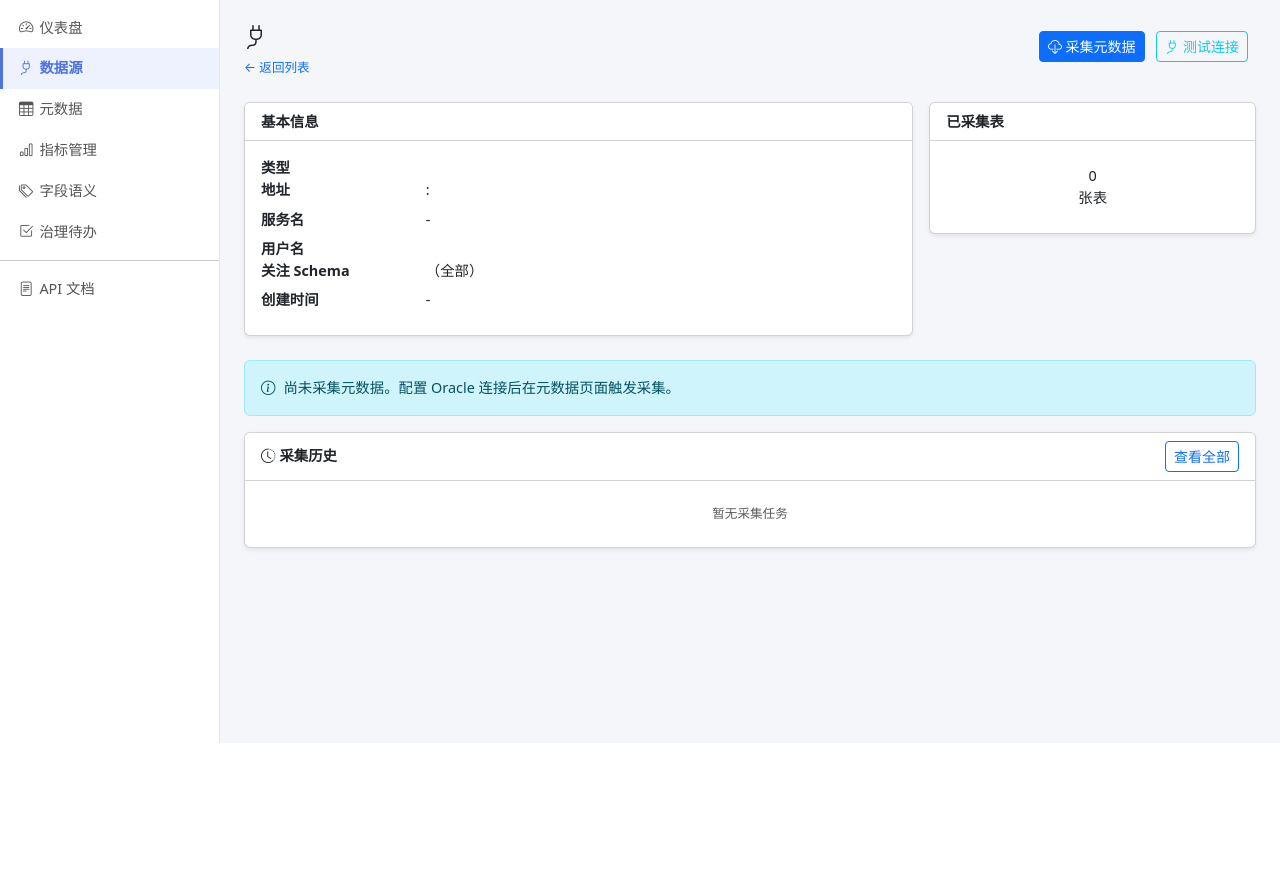
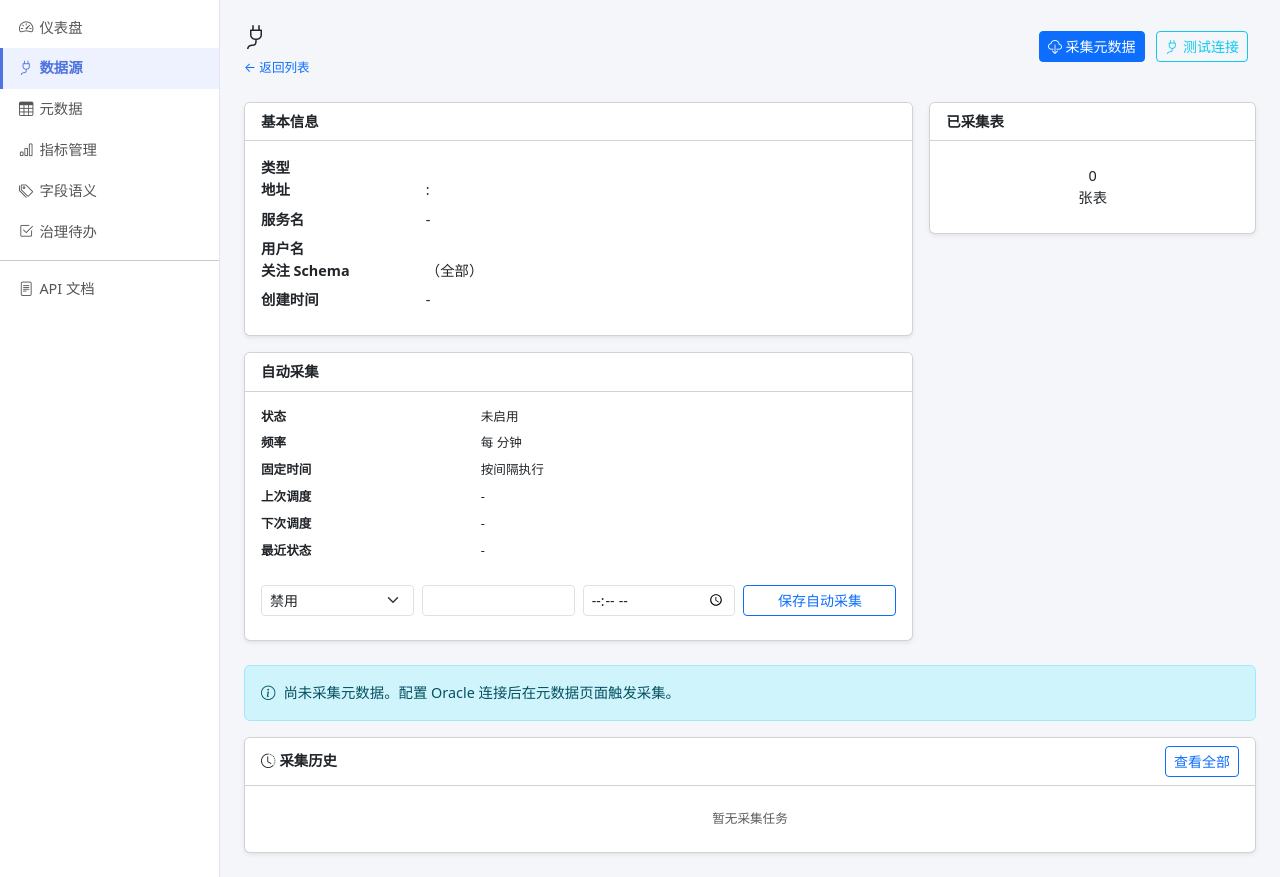
Before and after one commit to chenke2007/MetricForge_2, a FastAPI app: template app/web/templates/datasources/detail.html in a window 1280 px wide. Shown: the part 57-934 px from the top of the page. Before the commit the page ends 800 px from the top, so only its background shows below. Run offline with FastAPI, Linux system fonts and the light colour scheme; the template is opened without the code that fills it, so the values that code supplies are empty.

Commit message:
feat: show metadata schedule governance UI

```diff
--- a/app/web/routes.py
+++ b/app/web/routes.py
@@ -294,18 +294,20 @@ def field_semantic_list(request: Request):
 
 
 @router.get("/governance", response_class=HTMLResponse)
-def governance_list(request: Request, status: str = None):
+def governance_list(request: Request, status: str = None, source: str = None):
     """治理待办页面"""
     db = get_session()
     try:
         q = db.query(GovernanceTicket)
         if status:
             q = q.filter(GovernanceTicket.status == status)
+        if source:
+            q = q.filter(GovernanceTicket.source == source)
         tickets = q.order_by(GovernanceTicket.created_at.desc()).all()
         return templates.TemplateResponse(
             request,
             "governance/list.html",
-            {"request": request, "tickets": tickets, "current_status": status},
+            {"request": request, "tickets": tickets, "current_status": status, "current_source": source},
         )
     finally:
         db.close()
--- a/app/web/templates/datasources/detail.html
+++ b/app/web/templates/datasources/detail.html
@@ -34,6 +34,43 @@
                     <dt class="col-sm-3">创建时间</dt>
                     <dd class="col-sm-9">{{ ds.created_at.strftime('%Y-%m-%d %H:%M:%S') if ds.created_at else '-' }}</dd>
                 </dl>
+            </div>
+        </div>
+        <div class="card shadow-sm mt-3">
+            <div class="card-header bg-white"><span class="fw-bold">自动采集</span></div>
+            <div class="card-body small">
+                <dl class="row mb-3">
+                    <dt class="col-sm-4">状态</dt>
+                    <dd class="col-sm-8">{{ '已启用' if ds.metadata_schedule_enabled else '未启用' }}</dd>
+                    <dt class="col-sm-4">频率</dt>
+                    <dd class="col-sm-8">每 {{ ds.metadata_schedule_interval_minutes }} 分钟</dd>
+                    <dt class="col-sm-4">固定时间</dt>
+                    <dd class="col-sm-8">{{ ds.metadata_schedule_time or '按间隔执行' }}</dd>
+                    <dt class="col-sm-4">上次调度</dt>
+                    <dd class="col-sm-8">{{ ds.metadata_last_scheduled_at.strftime('%Y-%m-%d %H:%M') if ds.metadata_last_scheduled_at else '-' }}</dd>
+                    <dt class="col-sm-4">下次调度</dt>
+                    <dd class="col-sm-8">{{ ds.metadata_next_run_at.strftime('%Y-%m-%d %H:%M') if ds.metadata_next_run_at else '-' }}</dd>
+                    <dt class="col-sm-4">最近状态</dt>
+                    <dd class="col-sm-8">{{ ds.metadata_last_schedule_status or '-' }}</dd>
+                </dl>
+                <form id="scheduleForm" class="row g-2">
+                    <div class="col-md-3">
+                        <select name="enabled" class="form-select form-select-sm">
+                            <option value="true" {% if ds.metadata_schedule_enabled %}selected{% endif %}>启用</option>
+                            <option value="false" {% if not ds.metadata_schedule_enabled %}selected{% endif %}>禁用</option>
+                        </select>
+                    </div>
+                    <div class="col-md-3">
+                        <input type="number" name="interval_minutes" class="form-control form-control-sm" min="30" value="{{ ds.metadata_schedule_interval_minutes }}">
+                    </div>
+                    <div class="col-md-3">
+                        <input type="time" name="schedule_time" class="form-control form-control-sm" value="{{ ds.metadata_schedule_time or '' }}">
+                    </div>
+                    <div class="col-md-3">
+                        <button type="submit" class="btn btn-sm btn-outline-primary w-100">保存自动采集</button>
+                    </div>
+                    <div class="col-12"><span id="scheduleResult"></span></div>
+                </form>
             </div>
         </div>
     </div>
@@ -133,6 +170,21 @@ const POLL_INTERVAL_MS = 2000;
 const MAX_COLLECTION_POLLS = 150;
 
 document.getElementById('collectMetadataBtn')?.addEventListener('click', collectMetadata);
+
+document.getElementById('scheduleForm')?.addEventListener('submit', async function(e) {
+    e.preventDefault();
+    const fd = new FormData(this);
+    const params = new URLSearchParams(fd);
+    const resultEl = document.getElementById('scheduleResult');
+    const resp = await fetch('/api/datasources/{{ ds.id }}/metadata-schedule?' + params.toString(), { method: 'PUT' });
+    if (resp.ok) {
+        resultEl.innerHTML = '<span class="text-success">已保存</span>';
+        window.setTimeout(() => window.location.reload(), 600);
+    } else {
+        const err = await resp.json();
+        resultEl.innerHTML = '<span class="text-danger">' + (err.detail || '保存失败') + '</span>';
+    }
+});
 
 function setStatusMessage(target, tone, iconClass, textParts, linkHref) {
     target.replaceChildren();
```
Also changed, not shown: app/web/templates/datasources/form.html (+15 -0 lines), app/web/templates/governance/list.html (+31 -3 lines), app/web/templates/metadata/job_detail.html (+10 -0 lines), tests/test_basic.py (+82 -0 lines).
